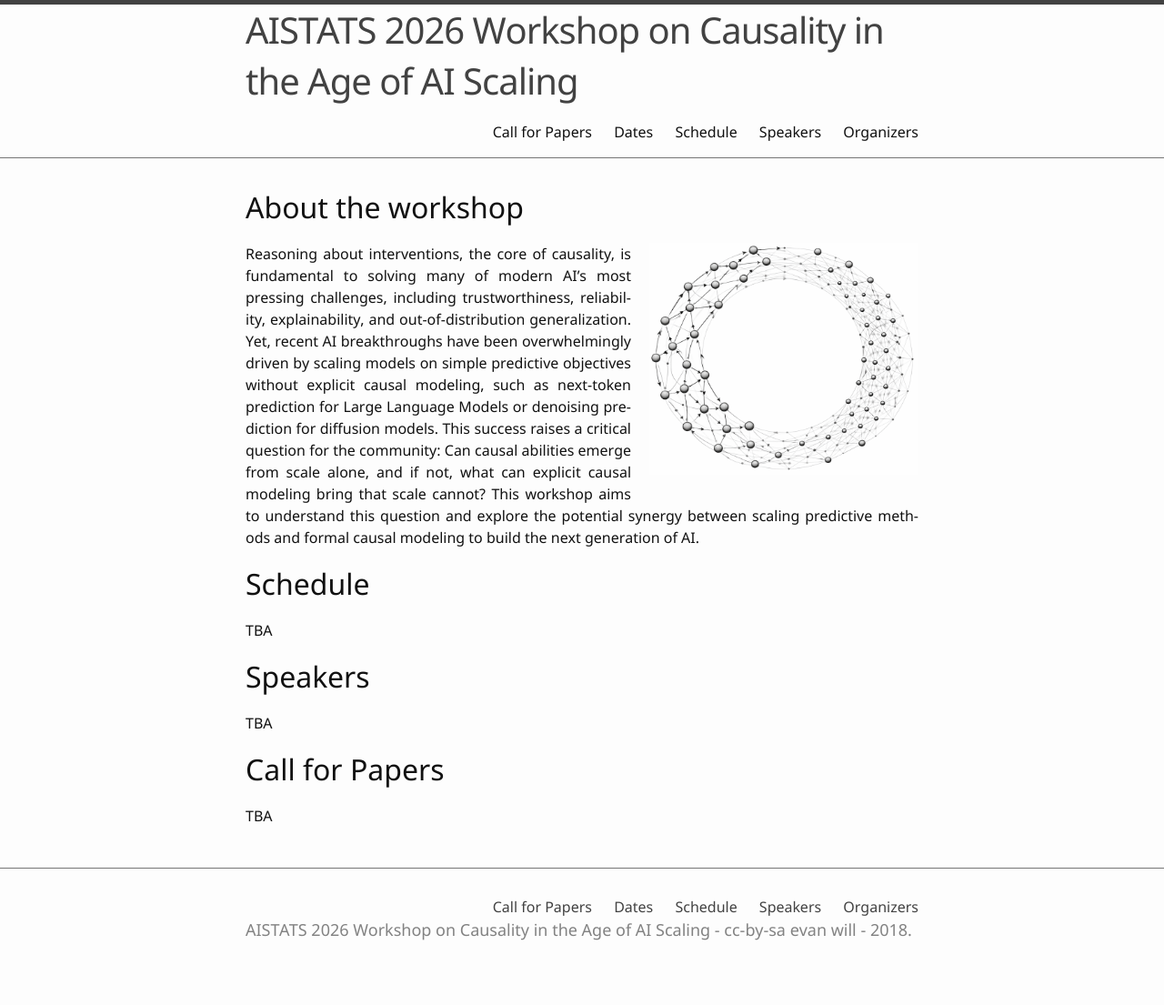
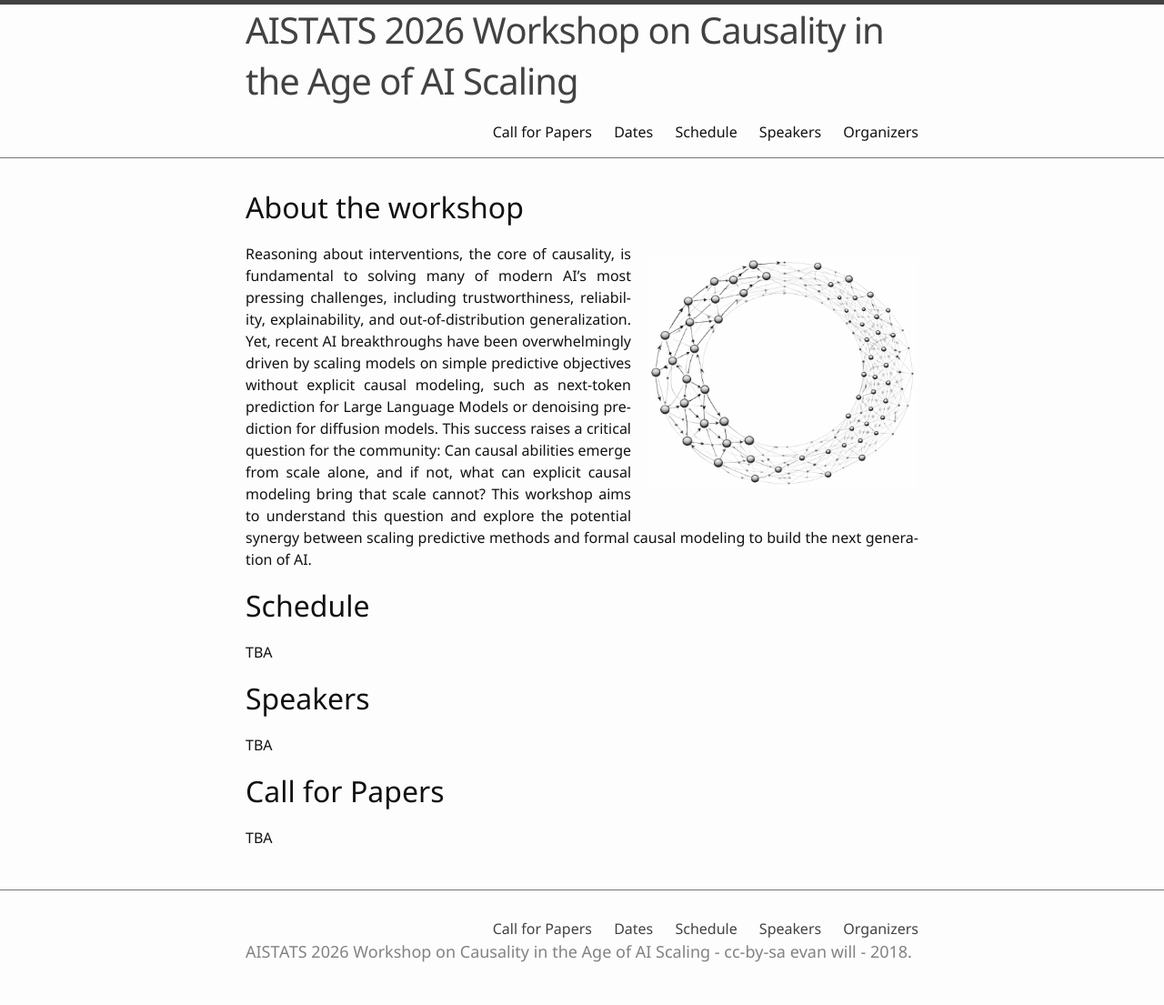
Before and after one commit to causcale/causcale.github.io, a Jekyll site: the page built from index.md, in a window 1280 px wide. Shown: the whole page at 91% size. Built offline with Jekyll 4.4.1, drawn with Linux system fonts in a browser that asks for light colours; before the commit the page ends 1081 px from its top, so only the background shows below that.

Commit message:
Update main.scss

```diff
--- a/css/main.scss
+++ b/css/main.scss
@@ -63,7 +63,7 @@
 
 .float-right-figure {
   float: right;
-  margin: 0 0 1rem 1.25rem; /* left margin creates the gap from text */
+  margin: 1rem 0 1rem 1.25rem; /* left margin creates the gap from text */
   max-width: 40%;
 }
 
```
